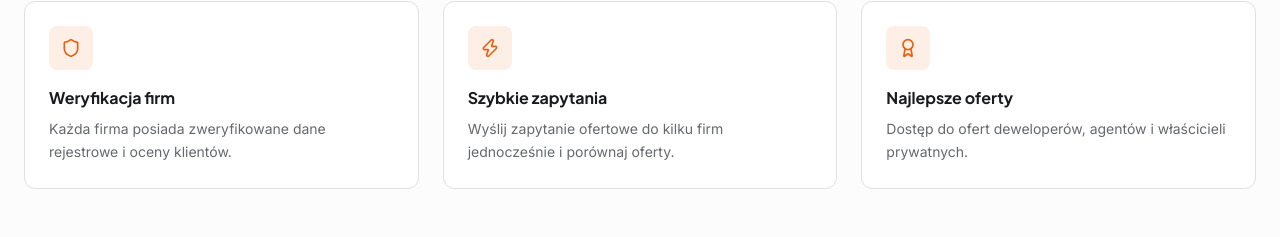
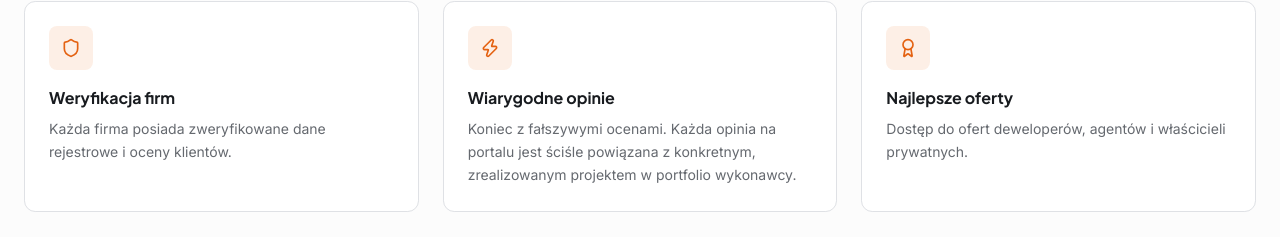
Before and after one commit to adamchukpeter/real-estate-portal-ui, a Next.js app: page / in a window 1280 px wide. Shown: the part 2437-2674 px from the top of the page. Built offline with nearby package versions, Linux system fonts and the light colour scheme.

Commit message:
feat: update feature descriptions to clarify project-linked reviews

```diff
--- a/app/page.tsx
+++ b/app/page.tsx
@@ -171,10 +171,10 @@ const FEATURES = [
   },
   {
     icon: Zap,
-    titlePl: 'Szybkie zapytania',
-    titleRu: 'Быстрые запросы',
-    descPl: 'Wyślij zapytanie ofertowe do kilku firm jednocześnie i porównaj oferty.',
-    descRu: 'Отправьте запрос сразу в несколько компаний и сравните предложения.',
+    titlePl: 'Wiarygodne opinie',
+    titleRu: 'Честные отзывы',
+    descPl: 'Koniec z fałszywymi ocenami. Każda opinia na portalu jest ściśle powiązana z konkretnym, zrealizowanym projektem w portfolio wykonawcy.',
+    descRu: 'Конец фейковым оценкам. Каждый отзыв на портале жестко привязан к конкретному реализованному проекту в портфолио исполнителя.',
   },
   {
     icon: Award,
```
